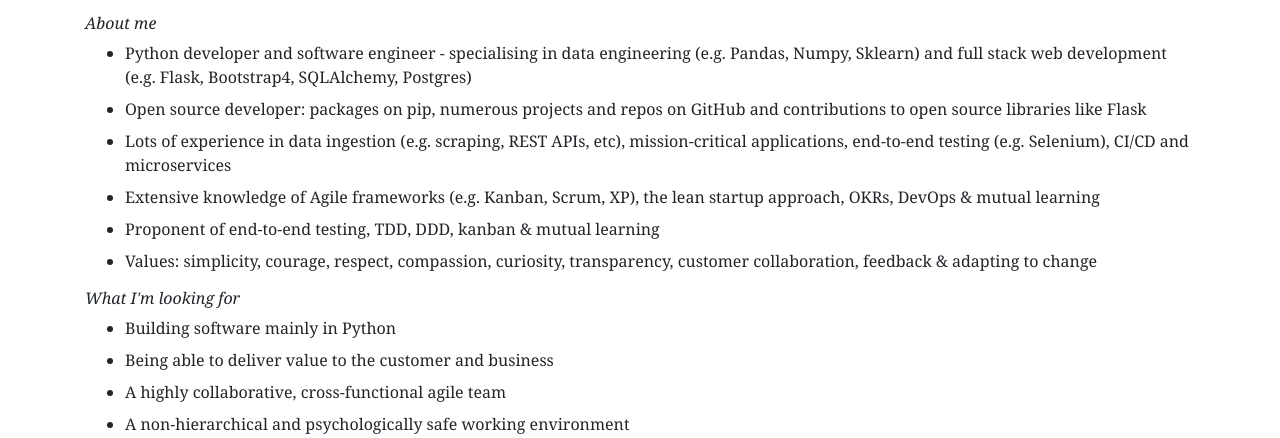
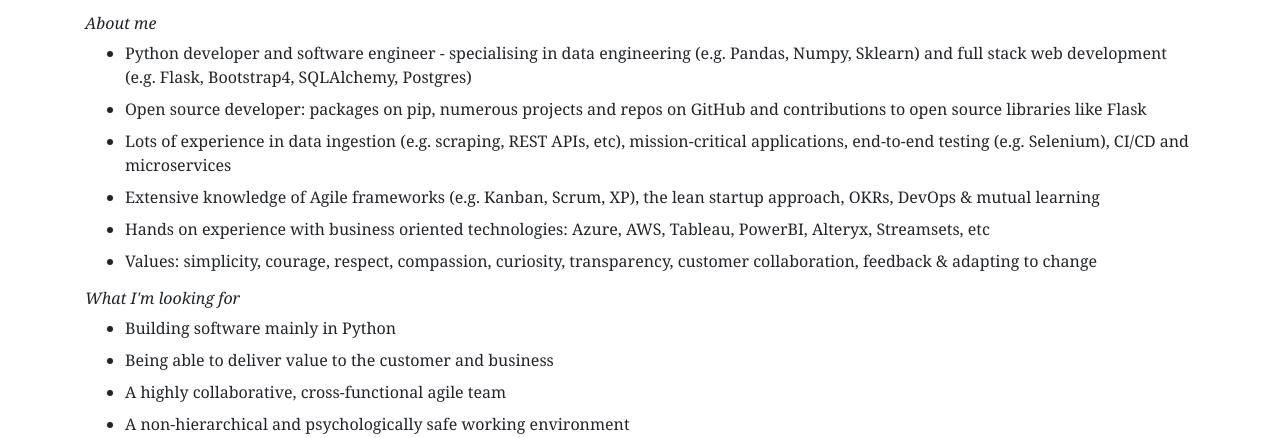
Before and after one commit to jackwardell/jackwardell, a Flask app: page / in a window 1280 px wide. Shown: the part 456-894 px from the top of the page. Run offline with Flask 2, Linux system fonts and the light colour scheme; some libraries are stand-ins or nearby versions.

Commit message:
adding business tech

```diff
--- a/templates/index.html
+++ b/templates/index.html
@@ -58,7 +58,8 @@
                 <li class="my-2">Open source developer: packages on pip, numerous projects and repos on GitHub and contributions to open source libraries like Flask</li>
                 <li class="my-2">Lots of experience in data ingestion (e.g. scraping, REST APIs, etc), mission-critical applications, end-to-end testing (e.g. Selenium), CI/CD and microservices</li>
                 <li class="my-2">Extensive knowledge of Agile frameworks (e.g. Kanban, Scrum, XP), the lean startup approach, OKRs, DevOps & mutual learning</li>
-                <li class="my-2">Proponent of end-to-end testing, TDD, DDD, kanban & mutual learning</li>
+                {#                <li class="my-2">Proponent of end-to-end testing, TDD, DDD, kanban & mutual learning</li>#}
+                <li class="my-2">Hands on experience with business oriented technologies: Azure, AWS, Tableau, PowerBI, Alteryx, Streamsets, etc</li>
                 <li class="my-2">Values: simplicity, courage, respect, compassion, curiosity, transparency, customer collaboration, feedback & adapting to change</li>
             </ul>
         </div>
```
